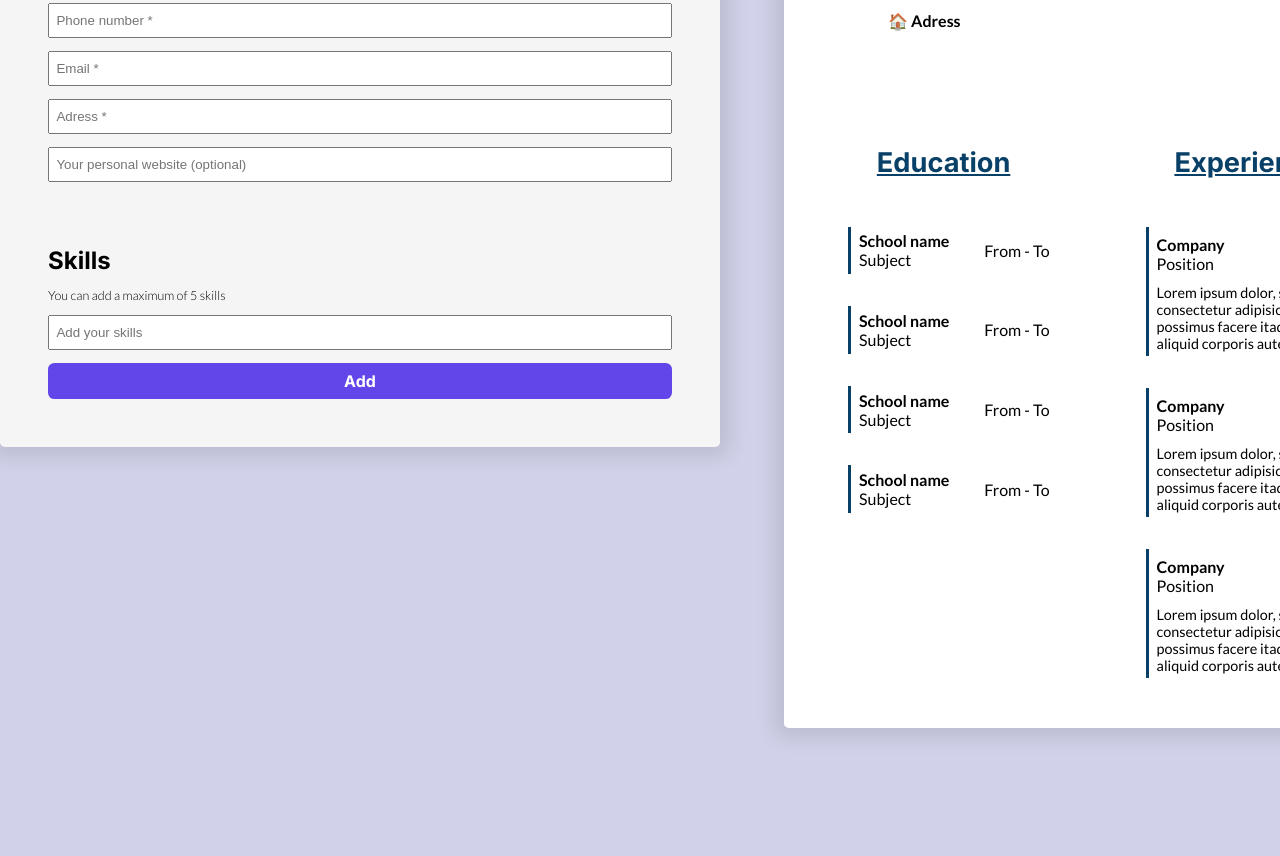
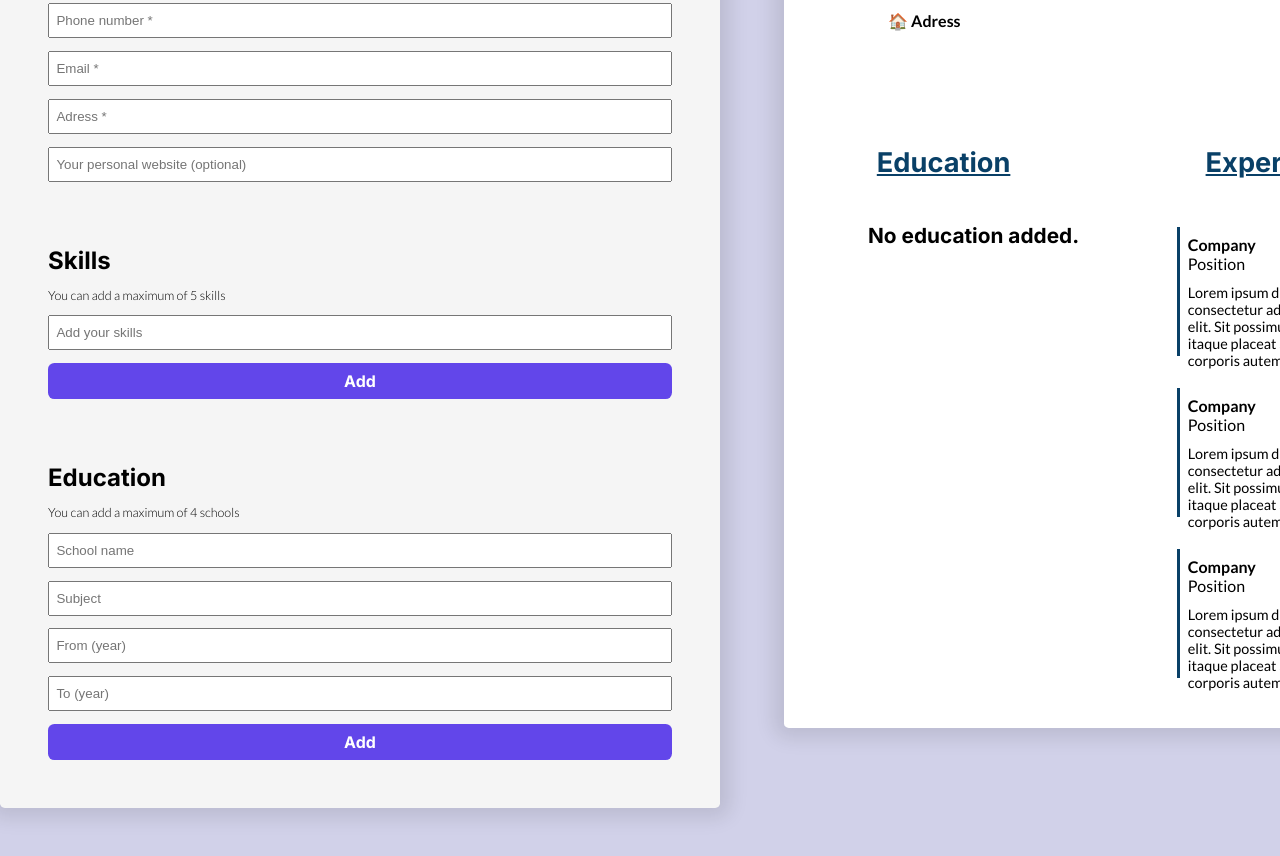
Before and after one commit to NikolaGedovic/cv-maker, a React (Create React App) app: page / in a window 1280 px wide. Shown: the part 546-1402 px from the top of the page. Built offline with nearby package versions, Linux system fonts and the light colour scheme; the HTML template or start-up script is replaced by a standard one.

Commit message:
adding education section in form to user to input and the preview in the preview section. There can be added maximum 4 schools

```diff
--- a/src/App.js
+++ b/src/App.js
@@ -11,6 +11,13 @@ export default function App() {
   const [website, setWebsite] = useState("");
   const [skills, setSkills] = useState([]);
   const [currentSkill, setCurrentSkill] = useState("");
+  const [educationList, setEducationList] = useState([]);
+  const [currentEducation, setCurrentEducation] = useState({
+    schoolName: "",
+    subject: "",
+    fromYear: "",
+    toYear: "",
+  });
   return (
     <>
       <PageHeading />
@@ -32,6 +39,10 @@ export default function App() {
           setSkills={setSkills}
           currentSkill={currentSkill}
           setCurrentSkill={setCurrentSkill}
+          educationList={educationList}
+          setEducationList={setEducationList}
+          currentEducation={currentEducation}
+          setCurrentEducation={setCurrentEducation}
         />
         <CvPreview
           name={name}
@@ -41,6 +52,7 @@ export default function App() {
           adress={adress}
           website={website}
           skills={skills}
+          educationList={educationList}
         />
       </div>
     </>
--- a/src/components/cvForm/cvForm.js
+++ b/src/components/cvForm/cvForm.js
@@ -1,5 +1,6 @@
 import AboutMe from "./aboutMeForm";
 import ContactForm from "./contactForm";
+import EducationForm from "./educationForm";
 import SkillsForm from "./skillsForm";
 
 export default function CvForm({
@@ -19,6 +20,10 @@ export default function CvForm({
   setSkills,
   currentSkill,
   setCurrentSkill,
+  educationList,
+  setEducationList,
+  currentEducation,
+  setCurrentEducation,
 }) {
   return (
     <div className="cv-form">
@@ -44,6 +49,13 @@ export default function CvForm({
         skills={skills}
         setSkills={setSkills}
       />
+
+      <EducationForm
+        educationList={educationList}
+        setEducationList={setEducationList}
+        currentEducation={currentEducation}
+        setCurrentEducation={setCurrentEducation}
+      />
     </div>
   );
 }
--- /dev/null
+++ b/src/components/cvForm/educationForm.js
@@ -0,0 +1,91 @@
+export default function EducationForm({
+  educationList,
+  setEducationList,
+  currentEducation,
+  setCurrentEducation,
+}) {
+  const handleChange = (e) => {
+    const { name, value } = e.target;
+    setCurrentEducation((prev) => ({
+      ...prev,
+      [name]: value,
+    }));
+  };
+
+  const handleAddEducation = () => {
+    const { schoolName, subject, fromYear, toYear } = currentEducation;
+
+    if (
+      schoolName.trim() &&
+      subject.trim() &&
+      fromYear.trim() &&
+      toYear.trim() &&
+      educationList.length < 4
+    ) {
+      setEducationList([...educationList, currentEducation]);
+      setCurrentEducation({
+        schoolName: "",
+        subject: "",
+        fromYear: "",
+        toYear: "",
+      });
+    }
+  };
+
+  const isDisabled = educationList.length >= 4;
+
+  return (
+    <section className="form-section">
+      <h2 className="form-section-heading">Education</h2>
+      <span className="input-help">You can add a maximum of 4 schools</span>
+      <input
+        type="text"
+        name="schoolName"
+        className="form-input education-input"
+        maxLength={30}
+        placeholder="School name"
+        value={currentEducation.schoolName}
+        onChange={handleChange}
+        disabled={isDisabled}
+      />
+      <input
+        type="text"
+        name="subject"
+        maxLength={30}
+        className="form-input education-input"
+        placeholder="Subject"
+        value={currentEducation.subject}
+        onChange={handleChange}
+        disabled={isDisabled}
+      />
+      <input
+        type="text"
+        name="fromYear"
+        maxLength={4}
+        className="form-input education-input"
+        placeholder="From (year)"
+        value={currentEducation.fromYear}
+        onChange={handleChange}
+        disabled={isDisabled}
+      />
+      <input
+        type="text"
+        name="toYear"
+        maxLength={4}
+        className="form-input education-input"
+        placeholder="To (year)"
+        value={currentEducation.toYear}
+        onChange={handleChange}
+        disabled={isDisabled}
+      />
+      <button
+        className="add-btn"
+        type="button"
+        onClick={handleAddEducation}
+        disabled={isDisabled}
+      >
+        Add
+      </button>
+    </section>
+  );
+}
--- /dev/null
+++ b/src/components/cvPreview/bottomSectionPreview.js
@@ -0,0 +1,88 @@
+export default function BottomSectionPreview({ educationList }) {
+  return (
+    <section className="bottom-section">
+      {/* ******* Education ******** */}
+      <div className="education-preview">
+        <h2 className="headings-preview">Education</h2>
+
+        {educationList.length === 0 ? (
+          <p className="no-education">No education added.</p>
+        ) : (
+          educationList.map((edu, index) => (
+            <div className="education-section-preview" key={index}>
+              <div className="left-side-education-section">
+                <p className="school-name">{edu.schoolName}</p>
+                <p className="subject">{edu.subject}</p>
+              </div>
+              <div className="left-side-education-section">
+                <p>
+                  {edu.fromYear} - {edu.toYear}
+                </p>
+              </div>
+            </div>
+          ))
+        )}
+      </div>
+
+      {/* ********* Experience ************* */}
+
+      <div className="experience-preview">
+        <h2 className="headings-preview">Experience</h2>
+
+        <div className="experience-preview-section">
+          <div className="experience-preview-top">
+            <div>
+              <p className="company-name">Company</p>
+              <p>Position</p>
+            </div>
+            <div>
+              <p>From - To</p>
+            </div>
+          </div>
+          <div className="experience-preview-bottom">
+            <p>
+              Lorem ipsum dolor, sit amet consectetur adipisicing elit. Sit
+              possimus facere itaque placeat aliquid corporis autem, repudiandae
+            </p>
+          </div>
+        </div>
+
+        <div className="experience-preview-section">
+          <div className="experience-preview-top">
+            <div>
+              <p className="company-name">Company</p>
+              <p>Position</p>
+            </div>
+            <div>
+              <p>From - To</p>
+            </div>
+          </div>
+          <div className="experience-preview-bottom">
+            <p>
+              Lorem ipsum dolor, sit amet consectetur adipisicing elit. Sit
+              possimus facere itaque placeat aliquid corporis autem, repudiandae
+            </p>
+          </div>
+        </div>
+
+        <div className="experience-preview-section">
+          <div className="experience-preview-top">
+            <div>
+              <p className="company-name">Company</p>
+              <p>Position</p>
+            </div>
+            <div>
+              <p>From - To</p>
+            </div>
+          </div>
+          <div className="experience-preview-bottom">
+            <p>
+              Lorem ipsum dolor, sit amet consectetur adipisicing elit. Sit
+              possimus facere itaque placeat aliquid corporis autem, repudiandae
+            </p>
+          </div>
+        </div>
+      </div>
+    </section>
+  );
+}
--- a/src/components/cvPreview/cvPreview.js
+++ b/src/components/cvPreview/cvPreview.js
@@ -1,3 +1,4 @@
+import BottomSectionPreview from "./bottomSectionPreview";
 import MiddleSectionCvPreview from "./middleSectionCvPreview";
 import TopSectionCvPreview from "./topSectionCvPreview";
 
@@ -9,6 +10,7 @@ export default function CvPreview({
   adress,
   website,
   skills,
+  educationList,
 }) {
   return (
     <div className="cv-preview">
@@ -27,111 +29,7 @@ export default function CvPreview({
 
       {/* ********** BOTTOM SECTION ********** */}
 
-      <section className="bottom-section">
-        <div className="education-preview">
-          <h2 className="headings-preview">Education</h2>
-
-          <div className="education-section-preview">
-            <div className="left-side-education-section">
-              <p className="school-name">School name</p>
-              <p className="subject">Subject</p>
-            </div>
-            <div className="left-side-education-section">
-              <p>From - To</p>
-            </div>
-          </div>
-
-          <div className="education-section-preview">
-            <div className="left-side-education-section">
-              <p className="school-name">School name</p>
-              <p className="subject">Subject</p>
-            </div>
-            <div className="left-side-education-section">
-              <p>From - To</p>
-            </div>
-          </div>
-
-          <div className="education-section-preview">
-            <div className="left-side-education-section">
-              <p className="school-name">School name</p>
-              <p className="subject">Subject</p>
-            </div>
-            <div className="left-side-education-section">
-              <p>From - To</p>
-            </div>
-          </div>
-
-          <div className="education-section-preview">
-            <div className="left-side-education-section">
-              <p className="school-name">School name</p>
-              <p className="subject">Subject</p>
-            </div>
-            <div className="left-side-education-section">
-              <p>From - To</p>
-            </div>
-          </div>
-        </div>
-        <div className="experience-preview">
-          <h2 className="headings-preview">Experience</h2>
-
-          <div className="experience-preview-section">
-            <div className="experience-preview-top">
-              <div>
-                <p className="company-name">Company</p>
-                <p>Position</p>
-              </div>
-              <div>
-                <p>From - To</p>
-              </div>
-            </div>
-            <div className="experience-preview-bottom">
-              <p>
-                Lorem ipsum dolor, sit amet consectetur adipisicing elit. Sit
-                possimus facere itaque placeat aliquid corporis autem,
-                repudiandae
-              </p>
-            </div>
-          </div>
-
-          <div className="experience-preview-section">
-            <div className="experience-preview-top">
-              <div>
-                <p className="company-name">Company</p>
-                <p>Position</p>
-              </div>
-              <div>
-                <p>From - To</p>
-              </div>
-            </div>
-            <div className="experience-preview-bottom">
-              <p>
-                Lorem ipsum dolor, sit amet consectetur adipisicing elit. Sit
-                possimus facere itaque placeat aliquid corporis autem,
-                repudiandae
-              </p>
-            </div>
-          </div>
-
-          <div className="experience-preview-section">
-            <div className="experience-preview-top">
-              <div>
-                <p className="company-name">Company</p>
-                <p>Position</p>
-              </div>
-              <div>
-                <p>From - To</p>
-              </div>
-            </div>
-            <div className="experience-preview-bottom">
-              <p>
-                Lorem ipsum dolor, sit amet consectetur adipisicing elit. Sit
-                possimus facere itaque placeat aliquid corporis autem,
-                repudiandae
-              </p>
-            </div>
-          </div>
-        </div>
-      </section>
+      <BottomSectionPreview educationList={educationList} />
     </div>
   );
 }
--- a/src/index.css
+++ b/src/index.css
@@ -83,7 +83,8 @@ textarea {
   font-weight: 300;
 }
 
-.skill-input:disabled {
+.skill-input:disabled,
+.education-input:disabled {
   cursor: not-allowed;
   background-color: #b0b0b0;
   color: #555;
@@ -186,27 +187,40 @@ textarea {
 }
 
 .education-preview {
-  width: 40%;
-  padding: 1rem;
+  width: 45%;
+  padding: 1rem 0 1rem 1rem;
 }
 
 .experience-preview {
-  width: 60%;
+  width: 55%;
   padding: 1rem 4rem 1rem 4rem;
 }
 
 .education-section-preview {
-  padding: 0.3rem 1rem 0.3rem 0.5rem;
+  padding: 0.3rem 0 0.3rem 0.5rem;
   margin: 2rem 0;
   display: flex;
   justify-content: space-between;
   align-items: center;
   font-family: var(--text-font);
   border-left: 3px solid var(--heading-color);
+  gap: 0.6rem;
 }
 
 .school-name {
   font-weight: bold;
+  font-size: 0.9rem;
+  font-family: var(--text-font);
+}
+
+.subject {
+  font-family: var(--text-font);
+  font-size: 0.9rem;
+}
+
+.left-side-education-section > p {
+  font-family: var(--text-font);
+  font-size: 0.9rem;
 }
 
 .experience-preview-section {
@@ -237,3 +251,10 @@ textarea {
   font-size: 0.9rem;
   text-wrap: balance;
 }
+
+.no-education {
+  margin: 1.8rem 0 0 1.25rem;
+  font-family: var(--heading-font);
+  font-size: 1.3rem;
+  font-weight: bold;
+}
```
